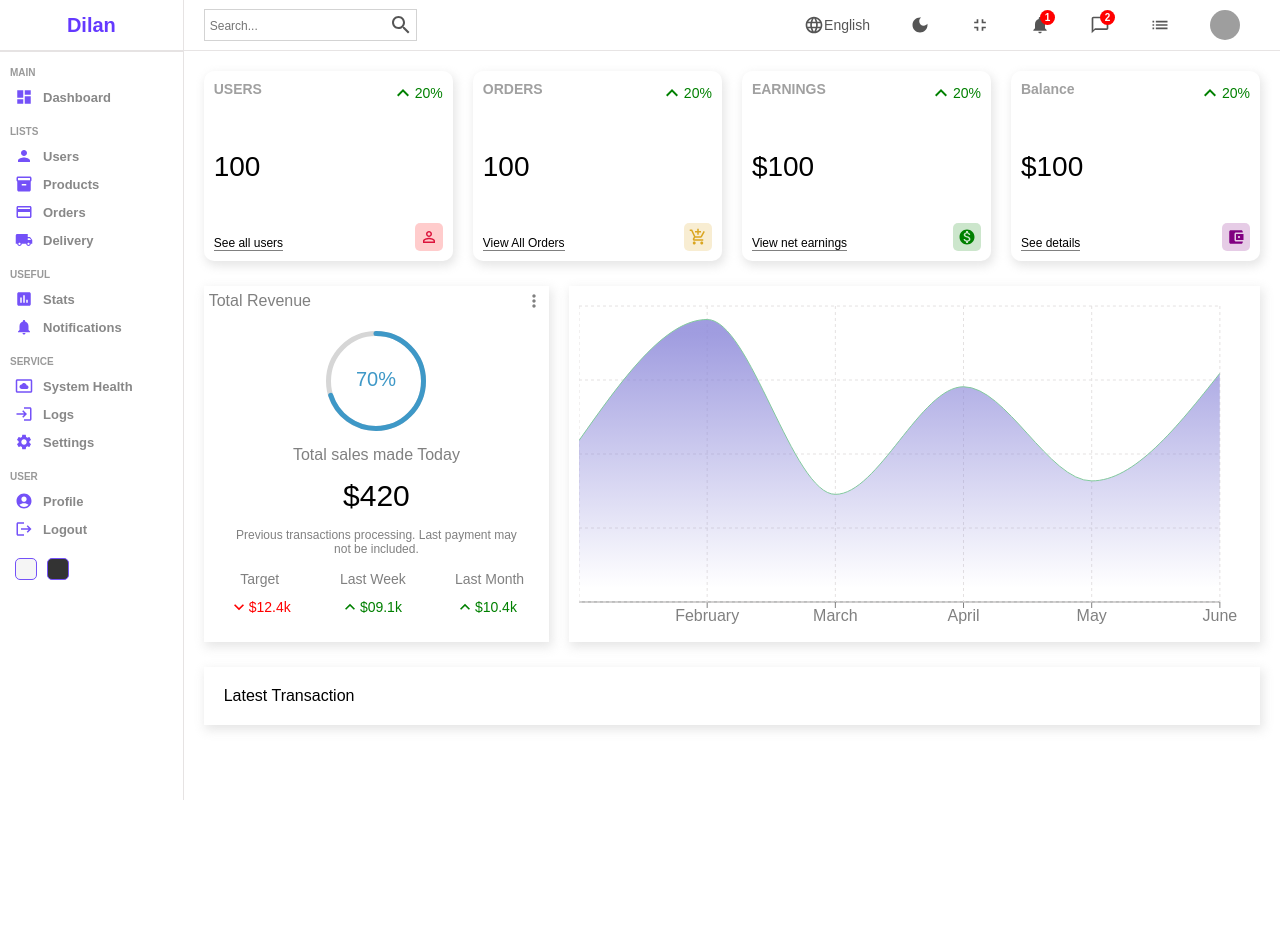
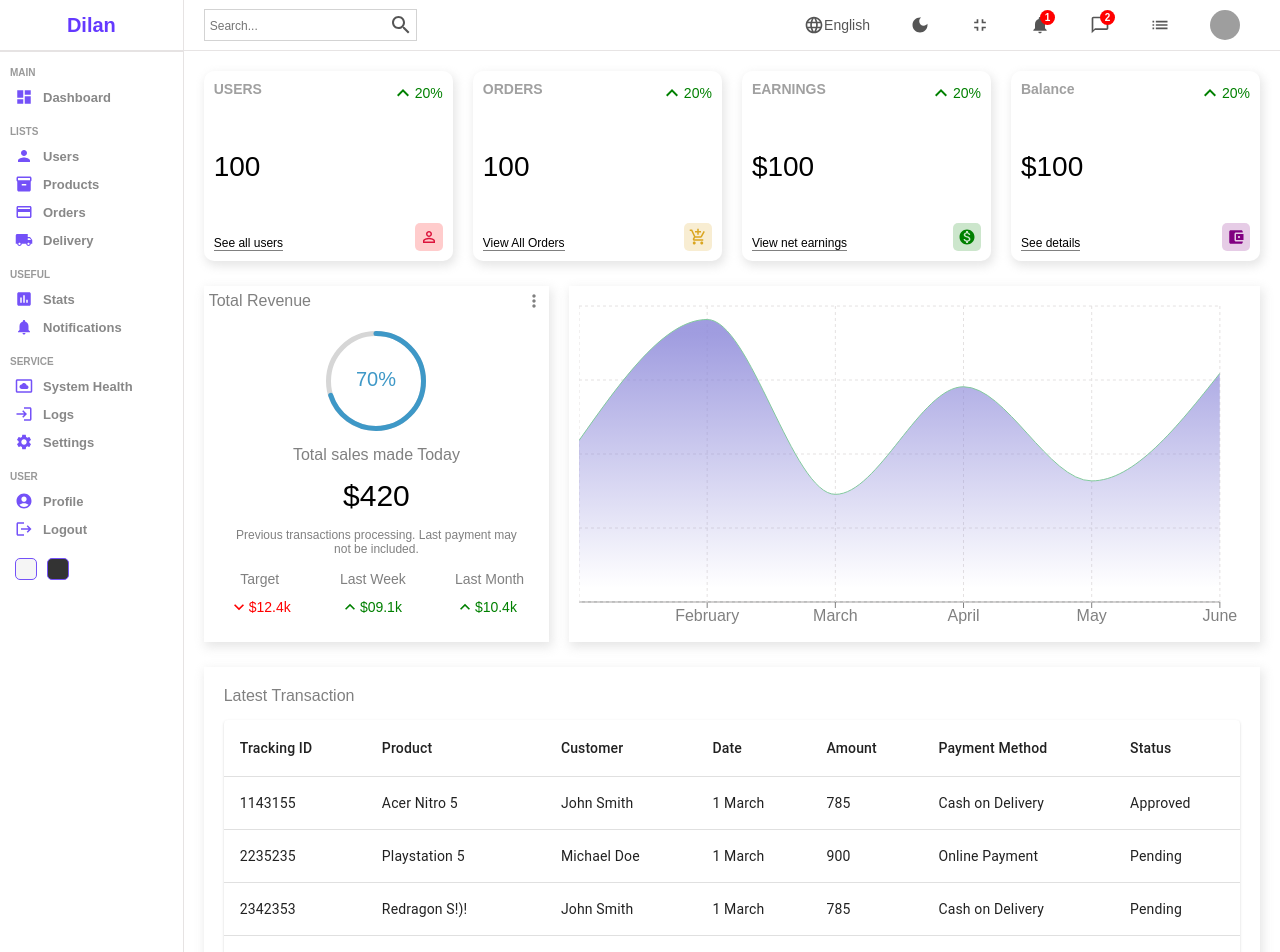
Before and after one commit to Dilan981001/dashboard, a React (Create React App) app: page / in a window 1280 px wide. Shown: the top 952 px of the page. Before the commit the page ends 800 px from the top, so only its background shows below. Built offline with nearby package versions, Linux system fonts and the light colour scheme; grey boxes are pictures that could not be loaded.

Commit message:
add table

```diff
--- /dev/null
+++ b/src/components/table/Table.jsx
@@ -0,0 +1,98 @@
+import './Table.scss'
+import Table from '@mui/material/Table';
+import TableBody from '@mui/material/TableBody';
+import TableCell from '@mui/material/TableCell';
+import TableContainer from '@mui/material/TableContainer';
+import TableHead from '@mui/material/TableHead';
+import TableRow from '@mui/material/TableRow';
+import Paper from '@mui/material/Paper';
+
+
+const List = () => {
+    const rows = [
+        {
+            id:1143155,
+            product:"Acer Nitro 5",
+            img:"https://m.media-amazon.com/images/I/81bc8mA3nKL._AC_UY327_FMwebp_QL65_.jpg",
+            customer:"John Smith",
+            date:"1 March",
+            amount: 785,
+            method: "Cash on Delivery",
+            status:"Approved",
+        },
+        {
+            id:2235235,
+            product:"Playstation 5",
+            img:"https://m.media-amazon.com/images/I/31JaiPXYI8L._AC_UY327_FMwebp_QL65.jpg",
+            customer:"Michael Doe",
+            date:"1 March",
+            amount: 900,
+            method: "Online Payment",
+            status:"Pending",
+        },
+        {
+            id:2342353,
+            product:"Redragon S!)!",
+            img:"https://m.media-amazon.com/images/I/71kr3WAj1FL._AC_UY327_FMwebp_QL65_.jpg",
+            customer:"John Smith",
+            date:"1 March",
+            amount: 785,
+            method: "Cash on Delivery",
+            status:"Pending",
+        },
+        {
+            id:2357741,
+            product:"RazerBlade 15",
+            img:"https://m.media-amazon.com/images/I/71wF7YDIQkL._AC_UY327_FMwebp_QL65_.jpg",
+            customer:"John Smith",
+            date:"1 March",
+            amount: 920,
+            method: "Online",
+            status:"Approved",
+        },
+        {
+            id:2342355,
+            product:"ASUS ROG Strix",
+            img:"https://m.media-amazon.com/images/I/81hH5vk-MCL._AC_UY327_FMwebp_QL65_.jpg",
+            customer:"Harold Carol",
+            date:"1 March",
+            amount: 2000,
+            method: "Online",
+            status:"Pending",
+        }
+    ];
+  return (
+    <TableContainer component={Paper} className='table'>
+      <Table sx={{ minWidth: 650 }} aria-label="simple table">
+        <TableHead>
+          <TableRow>
+            <TableCell className='tableCell'>Tracking ID</TableCell>
+            <TableCell className='tableCell'>Product</TableCell>
+            <TableCell className='tableCell'>Customer</TableCell>
+            <TableCell className='tableCell'>Date</TableCell>
+            <TableCell className='tableCell'>Amount</TableCell>
+            <TableCell className='tableCell'>Payment Method</TableCell>
+            <TableCell className='tableCell'>Status</TableCell>
+          </TableRow>
+        </TableHead>
+        <TableBody>
+          {rows.map((row) => (
+            <TableRow key={row.id}>
+
+              <TableCell className='tableCell' >{row.id}</TableCell>
+              <TableCell className='tableCell' >{row.product}</TableCell>
+              <TableCell className='tableCell' >{row.customer}</TableCell>
+              <TableCell className='tableCell' >{row.date}</TableCell>
+              <TableCell className='tableCell' >{row.amount}</TableCell>
+              <TableCell className='tableCell' >{row.method}</TableCell>
+              <TableCell className='tableCell' >{row.status}</TableCell>
+            </TableRow>
+          ))}
+        </TableBody>
+      </Table>
+    </TableContainer>
+
+  )
+}
+
+export default List
--- a/src/pages/home/home.jsx
+++ b/src/pages/home/home.jsx
@@ -5,6 +5,7 @@
 import Widget from '../../components/widget/widget';
 import Featured from '../../components/featured/featured';
 import Chart from '../../components/chart/chart';
+import Table from '../../components/table/Table';
 
 
 const home = () => {
@@ -25,6 +26,7 @@
           </div>
           <div className="listContainer">
             <div className="listTitle">Latest Transaction</div>
+            <Table/>
           </div>
         </div>
     </div>
--- a/src/pages/home/home.scss
+++ b/src/pages/home/home.scss
@@ -21,6 +21,13 @@
             box-shadow: 2px 4px 10px 1px rgba(201, 201, 201, 0.47);
             padding: 20px;
             margin: 20px;
+
+            .listTitle{
+                font-weight: 500;
+                color: gray;
+                margin-bottom: 15px;
+
+            }
         }
     }
 }
```
Also changed, not shown: src/components/table/Table.scss (added).
